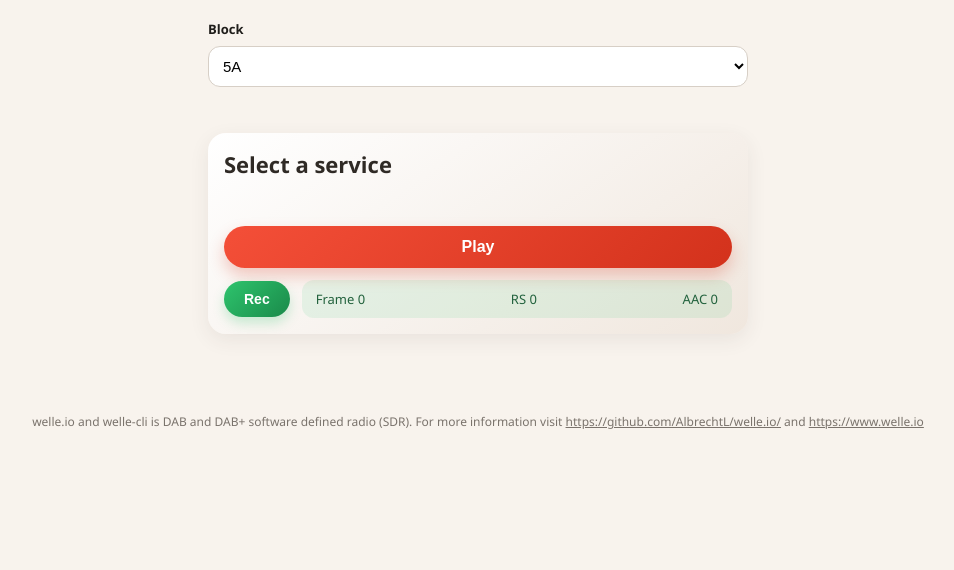
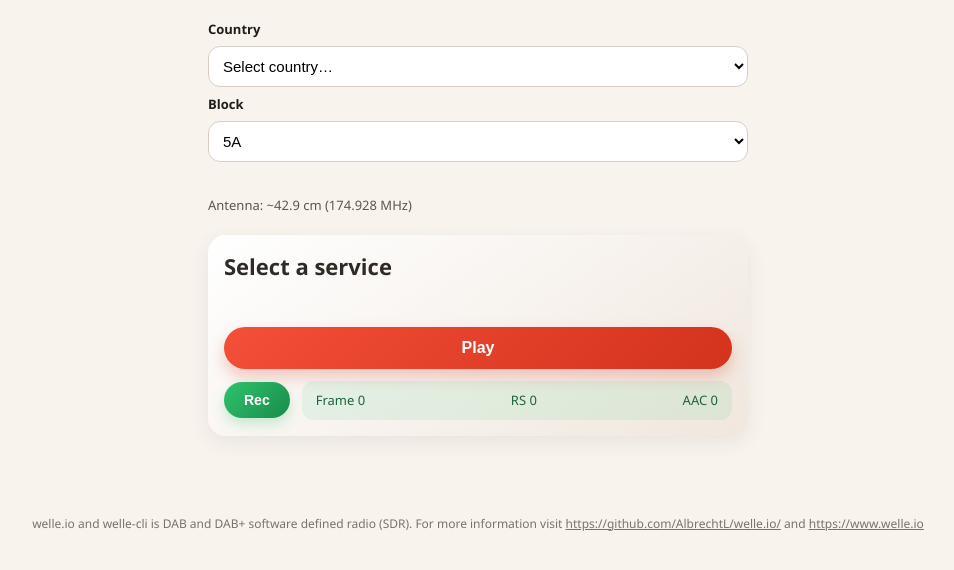
Before and after one commit to tronba/simple-webgui-welle-cli, a plain HTML site: page index.html in a window 1280 px wide. Shown: the whole page, without its empty margins (162-1116 px from the left). Drawn offline with Linux system fonts and the light colour scheme; no server answers.

Commit message:
DAB lists

```diff
--- /dev/null
+++ b/dab-channels.json
@@ -0,0 +1,347 @@
+{
+    "blocks": {
+        "5A":  { "frequency_mhz": 174.928, "antenna_cm": 42.9 },
+        "5B":  { "frequency_mhz": 176.640, "antenna_cm": 42.5 },
+        "5C":  { "frequency_mhz": 178.352, "antenna_cm": 42.1 },
+        "5D":  { "frequency_mhz": 180.064, "antenna_cm": 41.7 },
+        "6A":  { "frequency_mhz": 181.936, "antenna_cm": 41.2 },
+        "6B":  { "frequency_mhz": 183.648, "antenna_cm": 40.8 },
+        "6C":  { "frequency_mhz": 185.360, "antenna_cm": 40.5 },
+        "6D":  { "frequency_mhz": 187.072, "antenna_cm": 40.1 },
+        "7A":  { "frequency_mhz": 188.928, "antenna_cm": 39.7 },
+        "7B":  { "frequency_mhz": 190.640, "antenna_cm": 39.3 },
+        "7C":  { "frequency_mhz": 192.352, "antenna_cm": 39.0 },
+        "7D":  { "frequency_mhz": 194.064, "antenna_cm": 38.6 },
+        "8A":  { "frequency_mhz": 195.936, "antenna_cm": 38.3 },
+        "8B":  { "frequency_mhz": 197.648, "antenna_cm": 37.9 },
+        "8C":  { "frequency_mhz": 199.360, "antenna_cm": 37.6 },
+        "8D":  { "frequency_mhz": 201.072, "antenna_cm": 37.3 },
+        "9A":  { "frequency_mhz": 202.928, "antenna_cm": 37.0 },
+        "9B":  { "frequency_mhz": 204.640, "antenna_cm": 36.6 },
+        "9C":  { "frequency_mhz": 206.352, "antenna_cm": 36.4 },
+        "9D":  { "frequency_mhz": 208.064, "antenna_cm": 36.0 },
+        "10A": { "frequency_mhz": 209.936, "antenna_cm": 35.7 },
+        "10B": { "frequency_mhz": 211.648, "antenna_cm": 35.4 },
+        "10C": { "frequency_mhz": 213.360, "antenna_cm": 35.1 },
+        "10D": { "frequency_mhz": 215.072, "antenna_cm": 34.9 },
+        "11A": { "frequency_mhz": 216.928, "antenna_cm": 34.6 },
+        "11B": { "frequency_mhz": 218.640, "antenna_cm": 34.3 },
+        "11C": { "frequency_mhz": 220.352, "antenna_cm": 34.0 },
+        "11D": { "frequency_mhz": 222.064, "antenna_cm": 33.8 },
+        "12A": { "frequency_mhz": 223.936, "antenna_cm": 33.5 },
+        "12B": { "frequency_mhz": 225.648, "antenna_cm": 33.2 },
+        "12C": { "frequency_mhz": 227.360, "antenna_cm": 33.0 },
+        "12D": { "frequency_mhz": 229.072, "antenna_cm": 32.7 },
+        "13A": { "frequency_mhz": 230.784, "antenna_cm": 32.5 },
+        "13B": { "frequency_mhz": 232.496, "antenna_cm": 32.3 },
+        "13C": { "frequency_mhz": 234.208, "antenna_cm": 32.0 },
+        "13D": { "frequency_mhz": 235.776, "antenna_cm": 31.8 },
+        "13E": { "frequency_mhz": 237.488, "antenna_cm": 31.6 },
+        "13F": { "frequency_mhz": 239.200, "antenna_cm": 31.4 }
+    },
+
+    "countries": {
+        "Australia": {
+            "8C": "Commercial regional",
+            "8D": "Commercial Canberra",
+            "9A": "Commercial Mux 1",
+            "9B": "Commercial Mux 2",
+            "9C": "ABC/SBS national",
+            "9D": "Commercial Gold Coast"
+        },
+        "Austria": {
+            "5B": "ORS MUX I Salzburg/Tirol",
+            "5D": "ORS MUX I Wien/NÖ",
+            "6A": "ORS MUX I Kärnten",
+            "6D": "ORS MUX I Oberösterreich",
+            "8A": "ORS MUX I Steiermark",
+            "10B": "ORS MUX II regional"
+        },
+        "Azerbaijan": {
+            "12A": "TeleRadio Baku"
+        },
+        "Belgium": {
+            "5A": "Norkring Flanders",
+            "5B": "RTBF Hainaut",
+            "5C": "RTBF Bruxelles",
+            "5D": "Norkring Flanders",
+            "6A": "Commercial Bruxelles",
+            "6B": "Commercial Namur",
+            "6C": "Commercial Hainaut",
+            "6D": "Commercial Liège",
+            "8A": "BRF Ostbelgien",
+            "8D": "RTBF Liège",
+            "11A": "Broadcast Partners Flanders",
+            "11D": "RTBF Namur",
+            "12A": "VRT Flanders"
+        },
+        "Czech Republic": {
+            "12C": "Český Rozhlas Bohemia",
+            "12D": "Český Rozhlas Moravia"
+        },
+        "Denmark": {
+            "6D": "MUX3 Vestjylland",
+            "8B": "DR South Jutland",
+            "8C": "MUX3 Thisted",
+            "11B": "MUX3 Nordjylland",
+            "11C": "DR Eastern Denmark",
+            "11D": "MUX3 Viborg",
+            "12A": "MUX3 Bornholm/Fyn",
+            "12C": "Cibicom national",
+            "13B": "DR North Jutland"
+        },
+        "Estonia": {
+            "5D": "Levira R1 Tartu",
+            "6A": "Levira R1 Pärnu",
+            "7B": "Levira R1 Tallinn",
+            "8B": "Levira R3 Tartu",
+            "9B": "Levira R3 Järva",
+            "10D": "Levira R3 Tallinn"
+        },
+        "France": {
+            "5B": "M1 Bordeaux",
+            "5C": "M1 Perpignan",
+            "6A": "M1 Strasbourg",
+            "6B": "M2 Strasbourg",
+            "6C": "M1 Paris/Toulouse",
+            "7A": "M1 Lyon/St-Étienne",
+            "7B": "M2 Lyon/Bordeaux",
+            "7C": "M1 Marseille/Corse",
+            "7D": "M1 Orléans/Clermont",
+            "8A": "M1 Limoges",
+            "8B": "M1+M2 Lille/Nantes",
+            "8C": "M1+M2 Paris/Metz",
+            "9A": "M1 Cahors",
+            "9B": "M1 Brest/Nice",
+            "9C": "M2 Besançon/Nice",
+            "9D": "M1+M2 Dijon/Rouen",
+            "10B": "M1 Montpellier/Poitiers",
+            "10C": "M2 Montpellier",
+            "11B": "M2 Limoges",
+            "12A": "M2 Toulouse"
+        },
+        "Germany": {
+            "5C": "Deutschlandradio national",
+            "5D": "Antenne DE North/East",
+            "6A": "MDR Sachsen-Anhalt",
+            "6B": "Bremen / MDR Sachsen",
+            "6C": "NDR Niedersachsen",
+            "7A": "NDR NI / MDR Thüringen",
+            "7B": "hr Hessen",
+            "7D": "rbb Berlin",
+            "8A": "SWR BW/Rheinland-Pfalz",
+            "8B": "NDR Meckl.-Vorpommern",
+            "8D": "NDR NI / SWR",
+            "9A": "SR Saarland / NDR SH",
+            "9B": "Antenne DE West / NDR NI",
+            "9C": "MDR Sachsen / NDR SH",
+            "9D": "SWR BW/Rheinland-Pfalz",
+            "10A": "NDR Niedersachsen",
+            "10B": "rbb Brandenburg",
+            "10C": "NDR MV / SH",
+            "11A": "NDR Hamburg",
+            "11B": "NDR / MDR regional",
+            "11D": "BR Bayern / WDR NRW",
+            "12B": "NDR MV / SH",
+            "12D": "Antenne DE South/Bayern"
+        },
+        "Ghana": {
+            "5B": "K-Net Accra/Kumasi trial"
+        },
+        "Gibraltar": {
+            "12B": "GBC Gibraltar 1",
+            "12C": "GBC Gibraltar 2"
+        },
+        "Greece": {
+            "5A": "ERT Thessaloniki",
+            "7A": "ERT Patras",
+            "12C": "ERT Athens"
+        },
+        "Italy": {
+            "6B": "DAB Italia Sicilia",
+            "6D": "RAI Sicilia SW",
+            "7C": "RAI main national",
+            "7D": "DAB Italia main national",
+            "8A": "DAB Italia Piemonte/VdA",
+            "8B": "RAI Piemonte/VdA",
+            "9A": "EuroDAB national",
+            "9B": "RAI Sondrio/Sardegna",
+            "9C": "RAI Trentino",
+            "10C": "RAI Toscana/Lazio/Campania",
+            "10D": "DAB Italia Lazio/Campania",
+            "12A": "RAI Alto Adige",
+            "12B": "DAB Italia Alto Adige"
+        },
+        "Kuwait": {
+            "11B": "MOI national"
+        },
+        "Luxembourg": {
+            "7D": "BCE national"
+        },
+        "Malta": {
+            "6A": "Digi B Mux 2",
+            "6C": "Digi B Mux 1",
+            "12A": "Digi B Mux 3"
+        },
+        "Monaco": {
+            "6C": "MMD Mux 4",
+            "8A": "MMD Mux 1 Riviera",
+            "12B": "MMD Mux 2 Riviera"
+        },
+        "Netherlands": {
+            "7D": "MTVNL national",
+            "8B": "Regional Noord-Holland",
+            "9C": "National Layer 7",
+            "11C": "Broadcast Partners national",
+            "12B": "Regional Gelderland",
+            "12C": "NPO national"
+        },
+        "Norway": {
+            "11A": "A-Media Riks II",
+            "12A": "A-Media Riks II Finnmark",
+            "12B": "NRK Hordaland/Nord-Norge",
+            "12C": "NRK Oslo/Trøndelag",
+            "12D": "Norkring Riksblokka",
+            "13A": "NRK Buskerud/Telemark",
+            "13E": "NRK Innlandet/Nord-Norge",
+            "13F": "NRK Agder/Rogaland"
+        },
+        "Poland": {
+            "5B": "Commercial Wrocław/Bielsko",
+            "5C": "PR Białystok / Comm. Poznań",
+            "6A": "Commercial Kielce",
+            "6C": "Commercial Toruń",
+            "6D": "Commercial Warszawa",
+            "9A": "Commercial Kraków",
+            "9B": "Commercial Rzeszów",
+            "10B": "Commercial Katowice/Warszawa",
+            "10C": "Commercial Łódź",
+            "11A": "Commercial Wrocław",
+            "11B": "Commercial Warszawa",
+            "12B": "Commercial Wrocław/Szczecin",
+            "12C": "Commercial Katowice"
+        },
+        "Saudi Arabia": {
+            "11A": "SBA Riyadh Mux A",
+            "11D": "SBA Riyadh / Al Ahsa"
+        },
+        "Serbia": {
+            "11C": "ETV Southern Central",
+            "12A": "ETV Eastern Serbia",
+            "12B": "ETV Central/Western",
+            "12C": "ETV Belgrade",
+            "12D": "ETV Western Serbia"
+        },
+        "Slovakia": {
+            "6D": "Towercom Western",
+            "8A": "Towercom Central",
+            "10C": "Towercom Nitra",
+            "11C": "Towercom Rim. Sobota",
+            "12A": "Towercom Central",
+            "12C": "Towercom Bratislava"
+        },
+        "Slovenia": {
+            "5A": "Digimedia Layer 4",
+            "10D": "Digimedia national",
+            "12B": "Digimedia East",
+            "12C": "Digimedia West"
+        },
+        "South Africa": {
+            "13F": "Sentech Gauteng/Cape Town"
+        },
+        "South Korea": {
+            "7B": "KBS Daegu (T-DMB)",
+            "8A": "Korea DMB Seoul (T-DMB)",
+            "8B": "YTN DMB Seoul (T-DMB)",
+            "8C": "Korea QBS Seoul (T-DMB)",
+            "11B": "KBS Cheongju (T-DMB)",
+            "12A": "MBC DMB Seoul (T-DMB)",
+            "12B": "KBS Seoul/Busan (T-DMB)",
+            "12C": "SBS DMB Seoul (T-DMB)",
+            "13B": "KBS Chuncheon/Jeju (T-DMB)"
+        },
+        "Sweden": {
+            "6A": "Bauer Göteborg",
+            "6C": "Viaplay Göteborg",
+            "7C": "Bauer Malmö",
+            "10B": "Viaplay Gävle",
+            "12A": "Bauer Stockholm",
+            "12B": "SR Göteborg/Malmö/Uppsala",
+            "12C": "SR Stockholm"
+        },
+        "Switzerland": {
+            "7A": "SRG SSR Graubünden",
+            "7D": "SMC commercial DE",
+            "9D": "SMC commercial DE",
+            "10B": "RMS commercial FR",
+            "12A": "SRG SSR Romandie/Italiana",
+            "12C": "SRG SSR Deutschschweiz"
+        },
+        "Tunisia": {
+            "10D": "ONT Sfax",
+            "12A": "ONT Jendouba",
+            "12C": "ONT Tunis/Sousse",
+            "12D": "ONT Bizerte"
+        },
+        "Turkey": {
+            "12B": "TRT Ankara/Istanbul",
+            "12C": "Camlica Istanbul"
+        },
+        "United Kingdom": {
+            "10C": "Bauer Liverpool",
+            "10D": "MuxCo North Wales",
+            "11A": "Sound Digital national",
+            "11B": "DRG London 3",
+            "11C": "CE Digital Birmingham/Glasgow",
+            "11D": "Digital One national",
+            "12A": "D1 Scotland / London 2",
+            "12B": "BBC national",
+            "12C": "CE Digital London/Manchester",
+            "12D": "Bauer/MuxCo regional"
+        },
+        "Vatican City": {
+            "7B": "Radio Vaticana Rome",
+            "12D": "Radio Vaticana Rome"
+        },
+        "Manual": {
+            "5A":  "174.928 MHz",
+            "5B":  "176.640 MHz",
+            "5C":  "178.352 MHz",
+            "5D":  "180.064 MHz",
+            "6A":  "181.936 MHz",
+            "6B":  "183.648 MHz",
+            "6C":  "185.360 MHz",
+            "6D":  "187.072 MHz",
+            "7A":  "188.928 MHz",
+            "7B":  "190.640 MHz",
+            "7C":  "192.352 MHz",
+            "7D":  "194.064 MHz",
+            "8A":  "195.936 MHz",
+            "8B":  "197.648 MHz",
+            "8C":  "199.360 MHz",
+            "8D":  "201.072 MHz",
+            "9A":  "202.928 MHz",
+            "9B":  "204.640 MHz",
+            "9C":  "206.352 MHz",
+            "9D":  "208.064 MHz",
+            "10A": "209.936 MHz",
+            "10B": "211.648 MHz",
+            "10C": "213.360 MHz",
+            "10D": "215.072 MHz",
+            "11A": "216.928 MHz",
+            "11B": "218.640 MHz",
+            "11C": "220.352 MHz",
+            "11D": "222.064 MHz",
+            "12A": "223.936 MHz",
+            "12B": "225.648 MHz",
+            "12C": "227.360 MHz",
+            "12D": "229.072 MHz",
+            "13A": "230.784 MHz",
+            "13B": "232.496 MHz",
+            "13C": "234.208 MHz",
+            "13D": "235.776 MHz",
+            "13E": "237.488 MHz",
+            "13F": "239.200 MHz"
+        }
+    }
+}
--- a/index.html
+++ b/index.html
@@ -197,9 +197,12 @@ audio {
     <body>
         <div class="app">
             <div class="toolbar">
+                <label for="countryselector">Country</label>
+                <select id="countryselector"></select>
                 <label for="channelselector">Block</label>
                 <select id="channelselector" name="channel"></select>
                 <p class="block-note" id="blockInfo"></p>
+                <p class="block-note" id="antennaInfo"></p>
             </div>
 
             <section class="now-playing">
@@ -224,31 +227,7 @@ audio {
 
         <audio id="player"></audio>
         <script type="text/javascript">
-var channels = ["5A","5B","5C","5D","6A","6B","6C","6D","7A","7B","7C","7D","8A","8B","8C","8D","9A","9B","9C","9D","10A","10B","10C","10D","11A","11B","11C","11D","12A","12B","12C","12D","13A","13B","13C","13D","13E","13F"];
-
-var channelLabels = {
-    // Example: "12C": "12C • Tromsø"
-};
-
-var channelNotes = {
-    // Example: "12C": "Regional mux covering northern counties"
-};
-
-function getChannelLabel(code) {
-    return channelLabels[code] || code;
-}
-
-function getChannelNote(code) {
-    return channelNotes[code] || "";
-}
-
-function updateBlockInfo(code) {
-    var target = document.getElementById("blockInfo");
-    if (!target) {
-        return;
-    }
-    target.textContent = getChannelNote(code);
-}
+var dabData = null;
 
 function sameText(a, b) {
     if (!a || !b) {
@@ -266,36 +245,141 @@ var recordedChunks = [];
 var recordingStartTime = null;
 
 window.onload = function () {
-    populateChannelSelector();
+    loadDabData(function () {
+        populateCountrySelector();
         attachPlayerControls();
         attachRecordingControls();
         refreshChannel();
         fetchMux();
         channelRefreshTimer = setInterval(refreshChannel, 2000);
         muxRefreshTimer = setInterval(fetchMux, 1000);
+    });
 };
 
-function populateChannelSelector() {
+function loadDabData(callback) {
+    var xhr = new XMLHttpRequest();
+    xhr.onreadystatechange = function () {
+        if (xhr.readyState !== 4) {
+            return;
+        }
+        if (xhr.status === 200) {
+            dabData = JSON.parse(xhr.responseText);
+        }
+        callback();
+    };
+    xhr.open("GET", "dab-channels.json", true);
+    xhr.send();
+}
+
+function populateCountrySelector() {
+    var countrySelect = document.getElementById("countryselector");
+    var channelSelect = document.getElementById("channelselector");
+    if (!countrySelect || !channelSelect) {
+        return;
+    }
+    countrySelect.innerHTML = "";
+    var placeholder = document.createElement("option");
+    placeholder.value = "";
+    placeholder.text = "Select country…";
+    placeholder.disabled = true;
+    placeholder.selected = true;
+    countrySelect.add(placeholder);
+
+    if (dabData && dabData.countries) {
+        var names = Object.keys(dabData.countries);
+        for (var i = 0; i < names.length; i++) {
+            var opt = document.createElement("option");
+            opt.value = names[i];
+            opt.text = names[i];
+            countrySelect.add(opt);
+        }
+    }
+
+    countrySelect.onchange = function () {
+        populateChannelSelector(countrySelect.value);
+    };
+
+    channelSelect.onchange = function () {
+        var xhr = new XMLHttpRequest();
+        xhr.open("POST", "/channel", true);
+        xhr.setRequestHeader("Content-type", "text/plain");
+        xhr.send(channelSelect.value);
+        updateBlockInfo(channelSelect.value);
+        updateAntennaInfo(channelSelect.value);
+    };
+
+    // Fall back to full list if no country chosen yet
+    populateChannelSelector("");
+}
+
+function populateChannelSelector(country) {
     var selector = document.getElementById("channelselector");
     if (!selector) {
         return;
     }
     selector.innerHTML = "";
-    for (var i = 0; i < channels.length; i++) {
-        var option = document.createElement("option");
-        option.value = channels[i];
-        option.text = getChannelLabel(channels[i]);
-        selector.add(option);
+
+    if (country && dabData && dabData.countries && dabData.countries[country]) {
+        var countryBlocks = dabData.countries[country];
+        var codes = Object.keys(countryBlocks);
+        codes.sort(blockSort);
+        for (var i = 0; i < codes.length; i++) {
+            var opt = document.createElement("option");
+            opt.value = codes[i];
+            opt.text = codes[i] + " – " + countryBlocks[codes[i]];
+            selector.add(opt);
         }
-    selector.onchange = function () {
-        var xhr = new XMLHttpRequest();
-        xhr.open("POST", "/channel", true);
-        xhr.setRequestHeader("Content-type", "text/plain");
-        xhr.send(selector.value);
-        updateBlockInfo(selector.value);
-    };
-    var selectedValue = selector.value || (selector.options.length ? selector.options[0].value : "");
+    } else {
+        // No country selected — show all blocks
+        var allBlocks = ["5A","5B","5C","5D","6A","6B","6C","6D","7A","7B","7C","7D","8A","8B","8C","8D","9A","9B","9C","9D","10A","10B","10C","10D","11A","11B","11C","11D","12A","12B","12C","12D","13A","13B","13C","13D","13E","13F"];
+        for (var j = 0; j < allBlocks.length; j++) {
+            var opt2 = document.createElement("option");
+            opt2.value = allBlocks[j];
+            opt2.text = allBlocks[j];
+            selector.add(opt2);
+        }
+    }
+
+    var selectedValue = selector.value || "";
     updateBlockInfo(selectedValue);
+    updateAntennaInfo(selectedValue);
+}
+
+function blockSort(a, b) {
+    var numA = parseInt(a, 10);
+    var numB = parseInt(b, 10);
+    if (numA !== numB) {
+        return numA - numB;
+    }
+    var letterA = a.replace(/[0-9]/g, "");
+    var letterB = b.replace(/[0-9]/g, "");
+    return letterA < letterB ? -1 : (letterA > letterB ? 1 : 0);
+}
+
+function updateBlockInfo(code) {
+    var target = document.getElementById("blockInfo");
+    if (!target) {
+        return;
+    }
+    var country = document.getElementById("countryselector");
+    if (country && country.value && dabData && dabData.countries && dabData.countries[country.value]) {
+        target.textContent = dabData.countries[country.value][code] || "";
+    } else {
+        target.textContent = "";
+    }
+}
+
+function updateAntennaInfo(code) {
+    var target = document.getElementById("antennaInfo");
+    if (!target) {
+        return;
+    }
+    if (code && dabData && dabData.blocks && dabData.blocks[code]) {
+        var info = dabData.blocks[code];
+        target.textContent = "Antenna: ~" + info.antenna_cm + " cm (" + info.frequency_mhz + " MHz)";
+    } else {
+        target.textContent = "";
+    }
 }
 
 function attachPlayerControls() {
@@ -550,6 +634,7 @@ function refreshChannel() {
         if (selector) {
             selector.value = xhr.responseText;
             updateBlockInfo(selector.value);
+            updateAntennaInfo(selector.value);
         }
     };
     xhr.open("GET", "/channel", true);
```
Also changed, not shown: 1 other file. Lines whose indentation alone changed are shown as unchanged.
